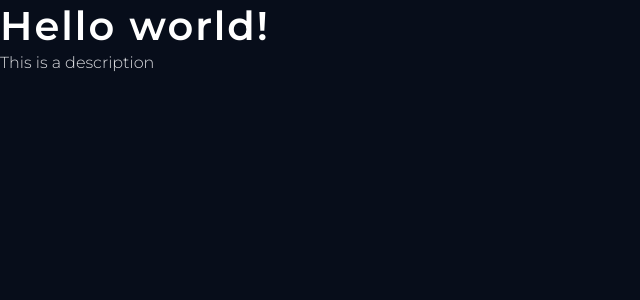
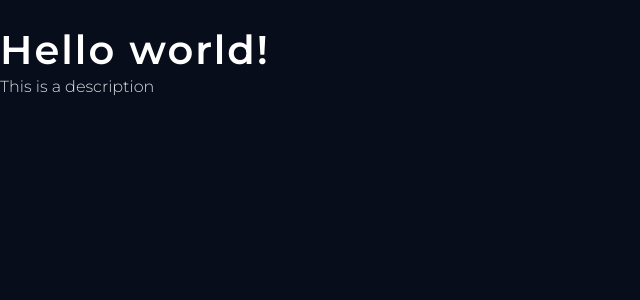
Before and after one commit to jmoraia/cinepolis-mcp, a Next.js app: page / in a window 1280 px wide. Shown: the top 300 px of the page, without its empty margins (0-640 px from the left). Built offline with nearby package versions, Linux system fonts and the light colour scheme.

Commit message:
Add paddings

```diff
--- a/src/styles/base/_base.scss
+++ b/src/styles/base/_base.scss
@@ -1,6 +1,11 @@
+:root {
+  --body-padding : var(--dimension-600);
+}
+
 @layer base {
   body {
     background-color : var(--eds-color-bg-body-default);
+    padding-top: var(--eds-spacing-600);
   }
 
   a {
```
